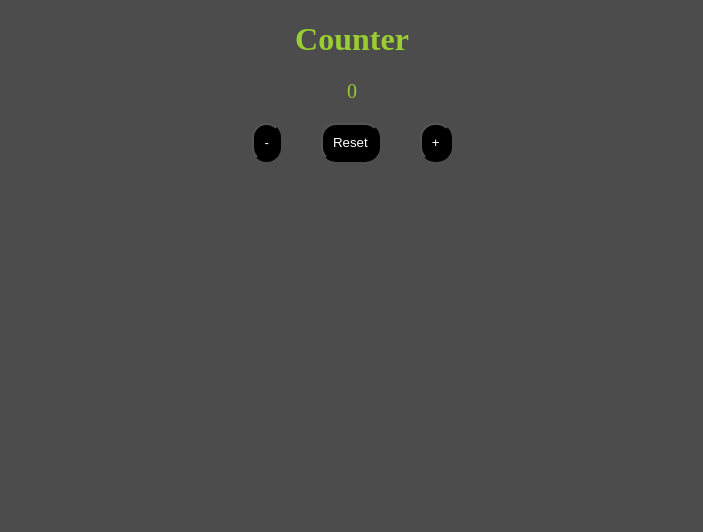
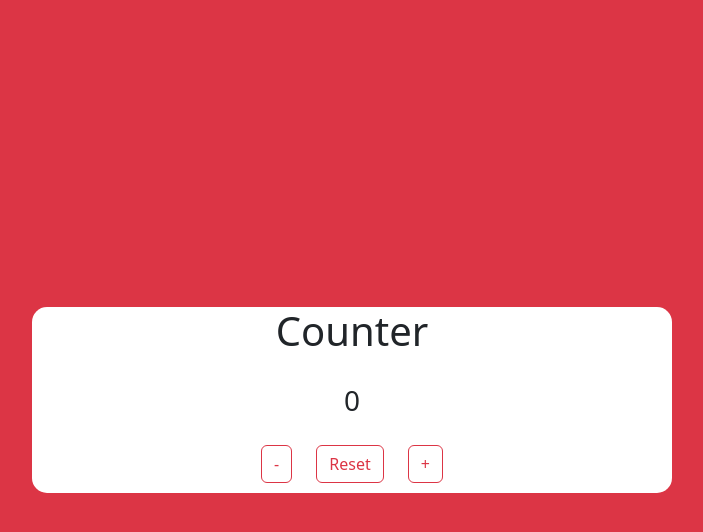
Before and after one commit to Vincenzo-19/JS-basics-Project, a plain HTML site: page index.html in a window 1280 px wide. Shown: the whole page, without its empty margins (288-991 px from the left). Drawn offline with nearby package versions, Linux system fonts and the light colour scheme.

Commit message:
migliorata struttura html + stile CSS terminato + Javascript Completato

```diff
--- a/assets/css/styles.css
+++ b/assets/css/styles.css
@@ -5,25 +5,59 @@
 }
 
 body {
-  background-color: rgb(0, 0, 0, 0.70);
   margin: 0;
   padding: 0;
   overflow: hidden;
+  height: 100vh;
+  display: flex;
+  align-content: center;
+  flex-wrap: wrap;
+
+  .container {
+    text-align: center;
+    background-color: white;
+    width: 50%;
+    border-radius: 15px;
+  }
+
+  .buttonsContainer {
+    margin-bottom: 10px;
+
+    > .reset-button {
+      order: 3 !important;
+    }
+
+    > .increment-button {
+      order: 2 !important;
+    }
+  }
 }
 
-main {
-  height: 100vh;
-  display: flex;
-  justify-content: center;
+h1 {
+  margin-top: 10px 0px 0px 0px !important;
+}
 
-  h1{
-    font-size: 2rem;
-    color: yellowgreen;
-    text-align: center;
+@media screen and (max-width: 425px) {
+
+  .container {
+    width: 50% !important;
+
+    .buttonsContainer {
+      display: flex;
+      flex-wrap: wrap;
+      justify-content: center;
+
+      > .reset-button {
+        order: 3 !important;
+        margin: 10px;
+      }
+
+      > .increment-button {
+        order: 2 !important;
+      }
+
+    }
+
   }
 
-  .buttonsContainer{
-    display: flex;
-    justify-content: center;
-  }
 }
--- a/assets/js/script.js
+++ b/assets/js/script.js
@@ -1,49 +1,62 @@
-const TITLE = document.querySelector('h1')
 const BUTTONS_CONTAINER = document.querySelector('.buttonsContainer')
 
-// creation of result
-let result = document.createElement('div')
-result.textContent = 0
-TITLE.after(result)
-
-result.style.cssText = `text-align: center;
-color: yellowgreen;
-font-size: 20px;
-`
-
-// creation and styling of decrementButton
-
-let decrementButton = document.createElement('button')
-decrementButton.textContent = '-'
-BUTTONS_CONTAINER.appendChild(decrementButton)
-decrementButton.style.cssText = `padding: 10px;
-margin: 20px;
-background-color: black;
-color: white;
-border-radius: 15px
-`
-
-// creation and styling of resetButton
-
-let resetButton = document.createElement('button')
-resetButton.textContent = 'Reset'
-BUTTONS_CONTAINER.appendChild(resetButton)
-resetButton.style.cssText = `padding: 10px;
-margin: 20px;
-background-color: black;
-color: white;
-border-radius: 15px
-`
 
 
-// creation and styling of incrementButton
+// creation and styling of decrement Button
+const DECREMENT_BTN = document.createElement('button')
+DECREMENT_BTN.textContent = '-'
 
-let incrementButton = document.createElement('button')
-incrementButton.textContent = '+'
-BUTTONS_CONTAINER.appendChild(incrementButton)
-incrementButton.style.cssText = `padding: 10px;
-margin: 20px;
-background-color: black;
-color: white;
-border-radius: 15px
-`
+DECREMENT_BTN.className = 'decrement-button btn btn-outline-danger me-4'
+
+BUTTONS_CONTAINER.append(DECREMENT_BTN)
+
+// creation and styling of reset Button
+const RESET_BTN = document.createElement('button')
+RESET_BTN.textContent = 'Reset'
+
+RESET_BTN.className = 'reset-button btn btn-outline-danger'
+
+BUTTONS_CONTAINER.append(RESET_BTN)
+
+// creation and styling of increment Button
+const INCREMENT_BTN = document.createElement('button')
+INCREMENT_BTN.textContent = '+'
+
+INCREMENT_BTN.className = 'increment-button btn btn-outline-danger ms-4'
+
+BUTTONS_CONTAINER.append(INCREMENT_BTN)
+
+// cresation of result
+
+let result = document.createElement('div')
+result.textContent = '0'
+
+result.className = 'result-value fs-3 mt-4 mb-4'
+
+document.querySelector('h1').after(result)
+
+//
+//
+//
+
+const DECREMENT_BUTTON = document.querySelector('.decrement-button')
+const RESET_BUTTON = document.querySelector('.reset-button')
+const INCREMENT_BUTTON = document.querySelector('.increment-button')
+let resultValue = document.querySelector('.result-value')
+
+let currentValue = 0;
+
+INCREMENT_BTN.addEventListener('click', () => {
+    currentValue += 1
+    resultValue.innerHTML = currentValue
+})
+
+RESET_BTN.addEventListener('click', () => {
+    currentValue = 0
+    resultValue.innerHTML = currentValue
+})
+
+DECREMENT_BTN.addEventListener('click', () => {
+    currentValue -= 1
+    resultValue.innerHTML = currentValue
+})
--- a/index.html
+++ b/index.html
@@ -6,18 +6,33 @@
     <title>Counter</title>
     <link rel="stylesheet" href="assets/css/styles.css" />
     <meta name="robots" content="index" />
+    <link
+      href="https://cdn.jsdelivr.net/npm/bootstrap@5.3.3/dist/css/bootstrap.min.css"
+      rel="stylesheet"
+      integrity="sha384-QWTKZyjpPEjISv5WaRU9OFeRpok6YctnYmDr5pNlyT2bRjXh0JMhjY6hW+ALEwIH"
+      crossorigin="anonymous"
+    />
   </head>
 
-  <!-- TODO: 1.strutturare pagina html; 2.stilizzare con del css; 3.creare logica js; -->
 
-  <body>
-    <main>
-      <div class="container">
+
+  <body class="bg-danger">
+
+    <div class="container">
+      <div class="card-body">
         <h1>Counter</h1>
         <div class="buttonsContainer">
         </div>
       </div>
-      <script src="assets/js/script.js"></script>
-    </main>
+    </div>
+
+
+
+    <script src="assets/js/script.js"></script>
+    <script
+      src="https://cdn.jsdelivr.net/npm/bootstrap@5.3.3/dist/js/bootstrap.bundle.min.js"
+      integrity="sha384-YvpcrYf0tY3lHB60NNkmXc5s9fDVZLESaAA55NDzOxhy9GkcIdslK1eN7N6jIeHz"
+      crossorigin="anonymous"
+    ></script>
   </body>
 </html>
```
